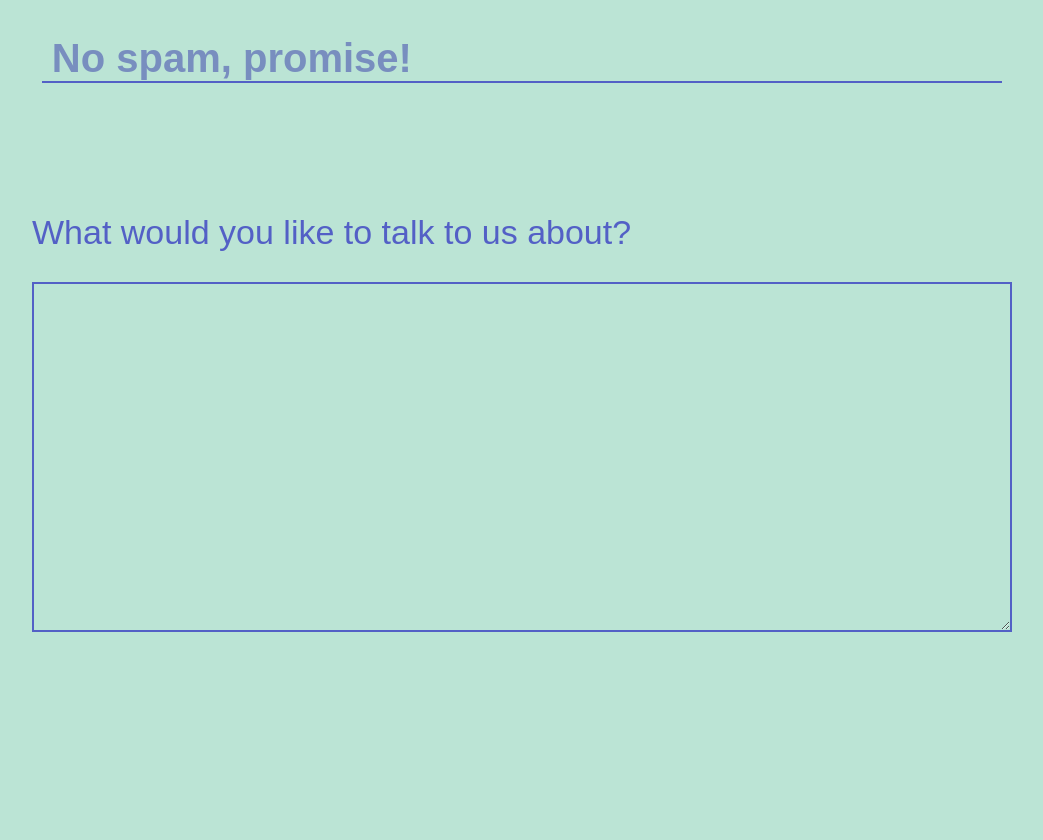
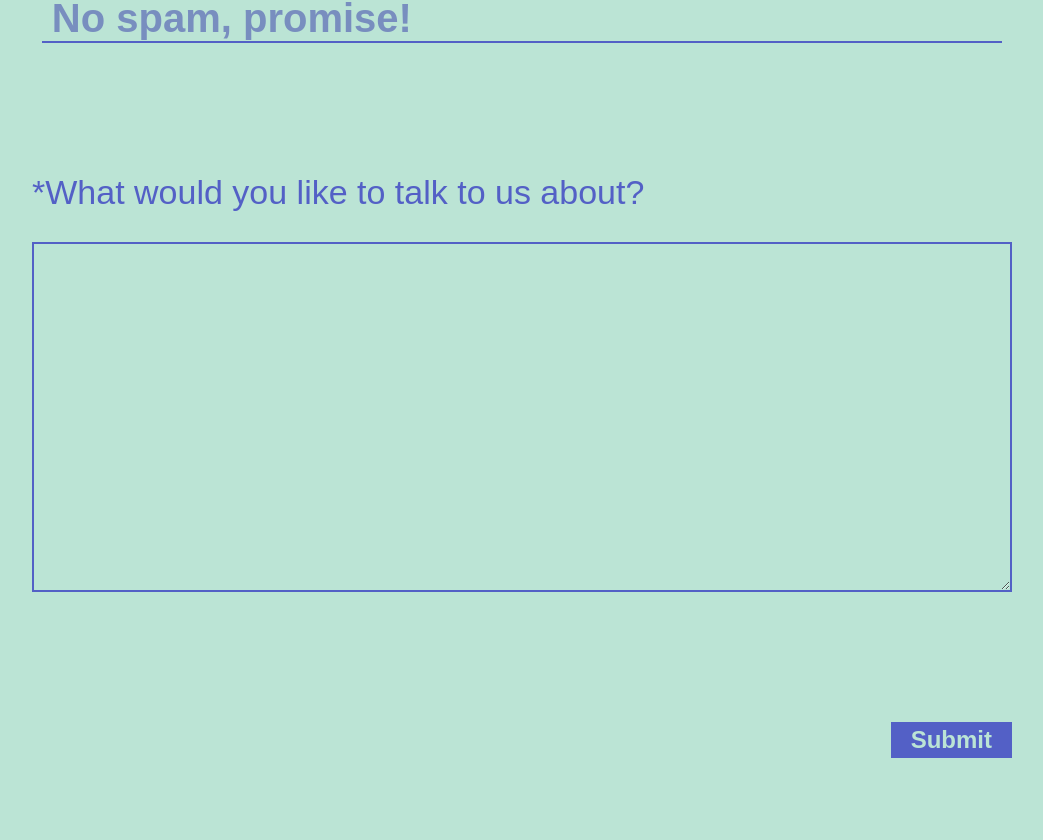
Before and after one commit to wthdevelopers/website-2021, a Vue app: page / in a window 1280 px wide. Shown: the part 6380-7220 px from the top of the page, without its empty margins (118-1161 px from the left). Built offline with nearby package versions, Linux system fonts and the light colour scheme; a web font is replaced by a local one.

Commit message:
refactored form buttons, completed contact section and fixed router-link scroll pos bug

```diff
--- a/public/form.html
+++ b/public/form.html
@@ -1,3 +1,9 @@
+<form name="contact-form" netlify netlify-honeypot="bot-field" hidden>
+  <input type="text" name="contactee-name" />
+  <input type="text" name="contactee-email" />
+  <textarea name="contactee-message"></textarea>
+</form>
+
 <form
   name="registration-form-individual"
   netlify
--- a/src/App.vue
+++ b/src/App.vue
@@ -114,7 +114,7 @@ body {
   position: relative;
   background-color: var(--color-background);
   transition: background-color 0.6s ease-out;
-  overflow-x: hidden;
+  overflow-x: hidden !important;
 }
 
 ul {
--- a/src/components/contact/Contact.vue
+++ b/src/components/contact/Contact.vue
@@ -2,7 +2,16 @@
   <div id="contact">
     <div class="contact-body">
       <h3>Contact Us</h3>
-      <div class="contact-content">
+      <form
+        class="contact-content"
+        id="contact-form"
+        name="contact-form"
+        method="post"
+        data-netlify="true"
+        data-netlify-honeypot="bot-field"
+      >
+        <input type="hidden" name="form-name" value="contact-form">
+        <input type="hidden" name="bot-field">
         <FormInput
           type="text"
           label="*Name"
@@ -17,18 +26,29 @@
           name="contactee-email"
           placeholder="No spam, promise!"
           :model="contacteeEmail"
-          :onInput="validateEmail"
           :onBlur="s => {
             if (!validateFilled(s)) {
-                validateEmail(s, 'blur');
+                validateEmail(s);
             }
         }"
         />
         <Textbox
-          label="What would you like to talk to us about?"
+          label="*What would you like to talk to us about?"
           name="contactee-message"
           :model="contacteeMessage"
+          :onBlur="validateFilled"
         />
+      </form>
+      <div class="submission-container">
+        <FormButton
+          linkAction="non-router"
+          :onClick="{func: openModal, args: ['contact-submission-confirmation-modal']}"
+        >Submit</FormButton>
+        <FormError
+          class="submission-error"
+          :style="submissionMsg.type === 'positive' ? 'color: var(--color-accent);' : null"
+        >{{submissionMsg.msg}}</FormError>
+        <button type="submit" hidden/>
       </div>
     </div>
     <svg
@@ -41,44 +61,103 @@
         d="M0,128L48,144C96,160,192,192,288,218.7C384,245,480,267,576,266.7C672,267,768,245,864,245.3C960,245,1056,267,1152,282.7C1248,299,1344,309,1392,314.7L1440,320L1440,0L1392,0C1344,0,1248,0,1152,0C1056,0,960,0,864,0C768,0,672,0,576,0C480,0,384,0,288,0C192,0,96,0,48,0L0,0Z"
       ></path>
     </svg>
+    <ConfirmationModal
+      id="contact-submission-confirmation-modal"
+      :positiveFunc="() => {
+        if (!validateAll()) {
+          submitForm('contact-form');
+        }
+      }"
+    >Are you sure you want to submit the form?</ConfirmationModal>
   </div>
 </template>
 
 <script>
 import FormInput from "@/components/registration/FormInput.vue";
 import Textbox from "@/components/registration/Textbox.vue";
+import FormButton from "@/components/registration/FormButton.vue";
+import FormError from "@/components/registration/FormError.vue";
+import ConfirmationModal from "@/components/ConfirmationModal.vue";
 
 import validateFilledMixin from "@/mixins/validateFilledMixin";
 import validateEmailMixin from "@/mixins/validateEmailMixin";
+import openModalMixin from "@/mixins/openModalMixin";
 
 export default {
   name: "contact",
   components: {
     FormInput,
-    Textbox
+    Textbox,
+    FormButton,
+    FormError,
+    ConfirmationModal
   },
   data() {
     return {
       contacteeName: { value: "", error: "" },
       contacteeEmail: { value: "", error: "", success: false },
-      contacteeMessage: { value: "" }
+      contacteeMessage: { value: "", error: "" },
+      submissionMsg: { type: "negative", msg: "" }
     };
   },
-  mixins: [validateFilledMixin, validateEmailMixin]
+  mixins: [validateFilledMixin, validateEmailMixin, openModalMixin],
+  methods: {
+    validateAll() {
+      let testNum = 0;
+      let validationConclusion = "";
+
+      testNum += this.validateFilled(this.contacteeName);
+      testNum += this.validateFilled(this.contacteeMessage);
+      if (!this.validateFilled(this.contacteeEmail)) {
+        testNum += this.validateEmail(this.contacteeEmail);
+      } else {
+        testNum++;
+      }
+
+      if (testNum) {
+        validationConclusion =
+          "There are some incomplete fields or invalid responses.";
+      }
+
+      this.submissionMsg = { type: "negative", msg: validationConclusion };
+      return validationConclusion;
+    },
+    submitForm(id) {
+      let form = document.getElementById(id);
+      fetch(form.action, {
+        method: "POST",
+        body: new URLSearchParams(new FormData(form))
+      })
+        .then(() => {
+          this.contacteeName = { value: "", error: "" };
+          this.contacteeEmail = { value: "", error: "", success: false };
+          this.contacteeMessage = { value: "", error: "" };
+          this.submissionMsg = {
+            type: "positive",
+            msg:
+              "Your message has been received and we will get back to you shortly. Cheers!"
+          };
+        })
+        .catch(() => {
+          this.submissionMsg = {
+            type: "negative",
+            msg:
+              "Sorry, but there seems to be a problem and we didn't receive your message. Please try resubmitting!"
+          };
+        });
+    }
+  }
 };
 </script>
 
 <style scoped>
-#contact {
-  /* border: 1px solid purple; */
-}
-
 .contact-body {
   background-color: var(--slope-body-color);
   width: 100%;
-  padding: 100px 0;
+  padding: 60px 0;
   transform: translateY(-6px);
   transition: background-color 0.6s ease-out;
+  /* border: 1px solid red; */
 }
 
 h3 {
@@ -93,7 +172,15 @@ h3 {
 
 .contact-content {
   margin: 0 150px;
-  /* border: 1px solid red; */
+  /* border: 1px solid blue; */
+}
+
+.submission-container {
+  display: flex;
+  flex-direction: column;
+  align-items: flex-end;
+  margin: 100px 150px 0 150px;
+  /* border: 1px solid blue; */
 }
 
 @media only screen and (max-width: 1000px) {
@@ -103,6 +190,10 @@ h3 {
 
   .contact-content {
     margin: 0 100px;
+  }
+
+  .submission-container {
+    margin: 100px 100px 0 100px;
   }
 }
 
@@ -116,20 +207,17 @@ h3 {
   }
 }
 
-@media only screen and (max-width: 791px) {
-}
-
 @media only screen and (max-width: 570px) {
   h3 {
     padding-left: 30px;
   }
 
-  p {
-    font-size: 20px;
-  }
-
   .contact-content {
     margin: 0 30px;
   }
+
+  .submission-container {
+    margin: 100px 30px 0 30px;
+  }
 }
 </style>
--- /dev/null
+++ b/src/components/registration/FormButton.vue
@@ -0,0 +1,48 @@
+<template>
+  <button
+    class="form-button"
+    v-if="linkAction === 'non-router'"
+    type="button"
+    @click="onClick.func(...onClick.args)"
+  >
+    <slot></slot>
+  </button>
+  <router-link class="form-button" v-else :to="to">
+    <slot></slot>
+  </router-link>
+</template>
+
+<script>
+export default {
+  name: "form-button",
+  props: {
+    linkAction: String,
+    onClick: { func: String, args: Array },
+    to: String
+  }
+};
+</script>
+
+<style scoped>
+.form-button {
+  cursor: pointer;
+  font-family: var(--font-primary), sans-serif;
+  font-size: 24px;
+  font-weight: 700;
+  color: var(--slope-body-color);
+  padding: 4px 20px;
+  background-color: var(--color-regular-text);
+  border: none;
+}
+
+.form-button:disabled {
+  opacity: 0.4;
+  cursor: not-allowed;
+}
+
+@media only screen and (max-width: 570px) {
+  .form-button {
+    font-size: 20px;
+  }
+}
+</style>
--- a/src/components/registration/RegistrationEndMessage.vue
+++ b/src/components/registration/RegistrationEndMessage.vue
@@ -36,7 +36,7 @@
           submitting it again.
         </FormLabelSub>
       </RegistrationContentBlock>
-      <router-link to="/" class="bottom-button">Back To Homepage</router-link>
+      <FormButton linkAction="router" to="/" class="bottom-button">Back To Homepage</FormButton>
     </div>
     <svg
       viewBox="0 0 1440 240.41"
@@ -55,6 +55,7 @@
 <script>
 import RegistrationContentBlock from "@/components/registration/RegistrationContentBlock.vue";
 import FormLabelSub from "@/components/registration/FormLabelSub.vue";
+import FormButton from "@/components/registration/FormButton.vue";
 
 export default {
   name: "registration-end-message",
@@ -67,7 +68,8 @@ export default {
   },
   components: {
     RegistrationContentBlock,
-    FormLabelSub
+    FormLabelSub,
+    FormButton
   },
   props: {
     outcome: String
@@ -109,15 +111,7 @@ export default {
 }
 
 .bottom-button {
-  cursor: pointer;
   position: absolute;
-  font-family: var(--font-primary), sans-serif;
-  font-size: 24px;
-  font-weight: 700;
-  color: var(--slope-body-color);
-  padding: 4px 20px;
-  background-color: var(--color-regular-text);
-  border: none;
   z-index: 1;
   right: 24vw;
   bottom: 70px;
--- a/src/components/registration/RegistrationHero.vue
+++ b/src/components/registration/RegistrationHero.vue
@@ -333,8 +333,8 @@ nav > ul {
 }
 
 #registration-hero > svg {
-  margin-top: -40px;
-  transform: translateY(-20px);
+  margin-top: -140px;
+  /* transform: translateY(-20px); */
   z-index: -1;
 }
 
@@ -345,7 +345,7 @@ nav > ul {
 
 #registration-hero-content > svg {
   display: block;
-  margin-top: 2vw;
+  /* margin-top: 2vw; */
   margin-left: 20vw;
   width: 55vw;
   /* border: 1px solid yellow; */
--- a/src/components/registration/Textbox.vue
+++ b/src/components/registration/Textbox.vue
@@ -1,24 +1,33 @@
 <template>
   <FormBlock>
     <FormLabel :forValue="name">{{label}}</FormLabel>
-    <textarea v-model="model.value" maxlength="2540"/>
+    <textarea
+      v-model="model.value"
+      maxlength="2540"
+      @blur="onBlur ? onBlur(model) : null"
+      :style="model.error ? 'border: 2px solid transparent; outline: 2px solid #cc6675;' : null"
+    />
+    <FormError>{{model.error}}</FormError>
   </FormBlock>
 </template>
 
 <script>
 import FormBlock from "@/components/registration/FormBlock.vue";
 import FormLabel from "@/components/registration/FormLabel.vue";
+import FormError from "@/components/registration/FormError.vue";
 
 export default {
   name: "textbox",
   components: {
     FormBlock,
-    FormLabel
+    FormLabel,
+    FormError
   },
   props: {
     label: String,
     name: String,
-    model: Object
+    model: Object,
+    onBlur: Function
   }
 };
 </script>
@@ -44,4 +53,16 @@ textarea:focus {
   color: var(--color-accent);
   outline: 2px solid var(--color-accent);
 }
+
+@media only screen and (max-width: 1000px) {
+  textarea {
+    font-size: 28px;
+  }
+}
+
+@media only screen and (max-width: 570px) {
+  textarea {
+    font-size: 20px;
+  }
+}
 </style>
--- a/src/router.ts
+++ b/src/router.ts
@@ -25,5 +25,8 @@ export default new Router({
       props: true
     },
     { path: "*", redirect: "/" }
-  ]
+  ],
+  scrollBehavior(to, from, savedPosition) {
+    return { x: 0, y: 0 };
+  }
 });
```
Also changed, not shown: src/components/registration/RegistrationForm.vue (+17 -30 lines).
